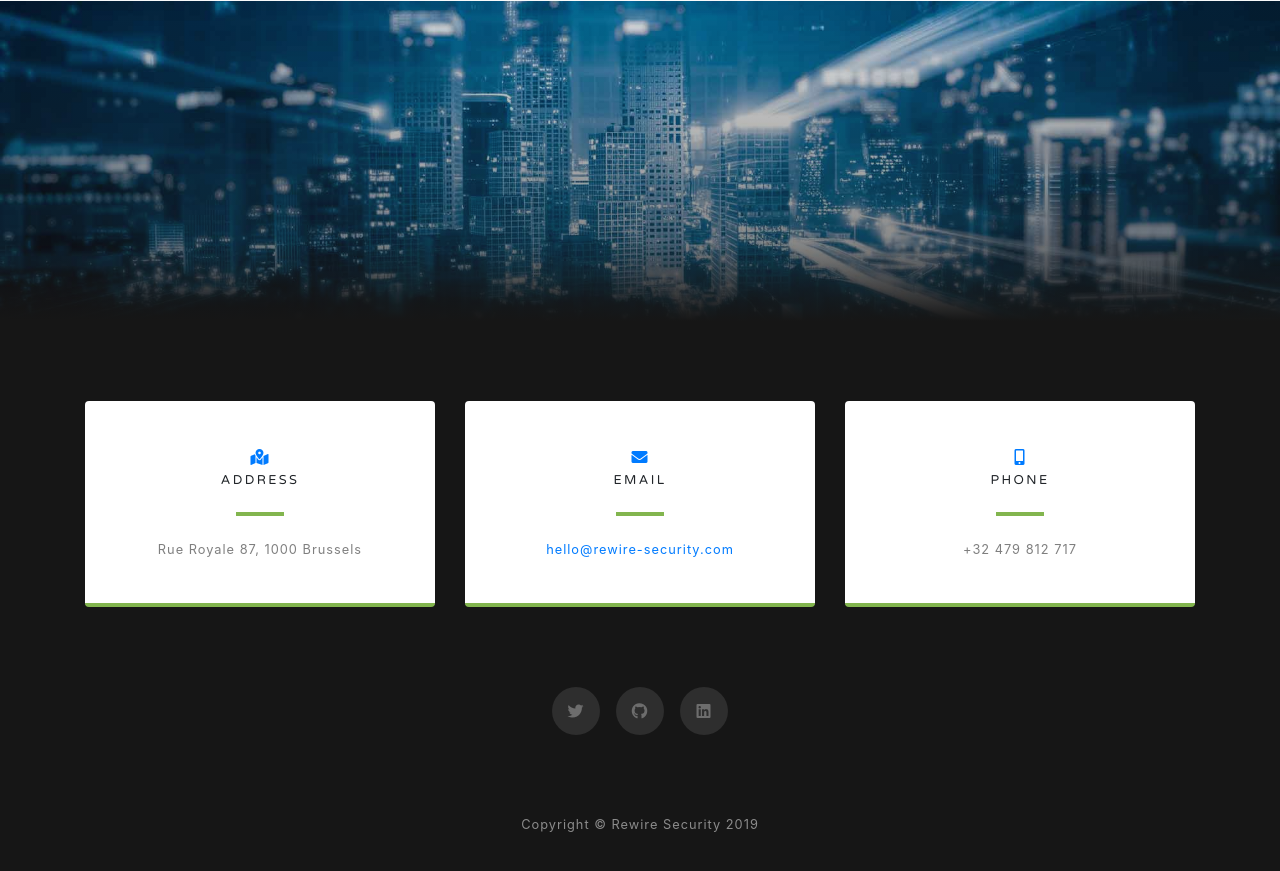
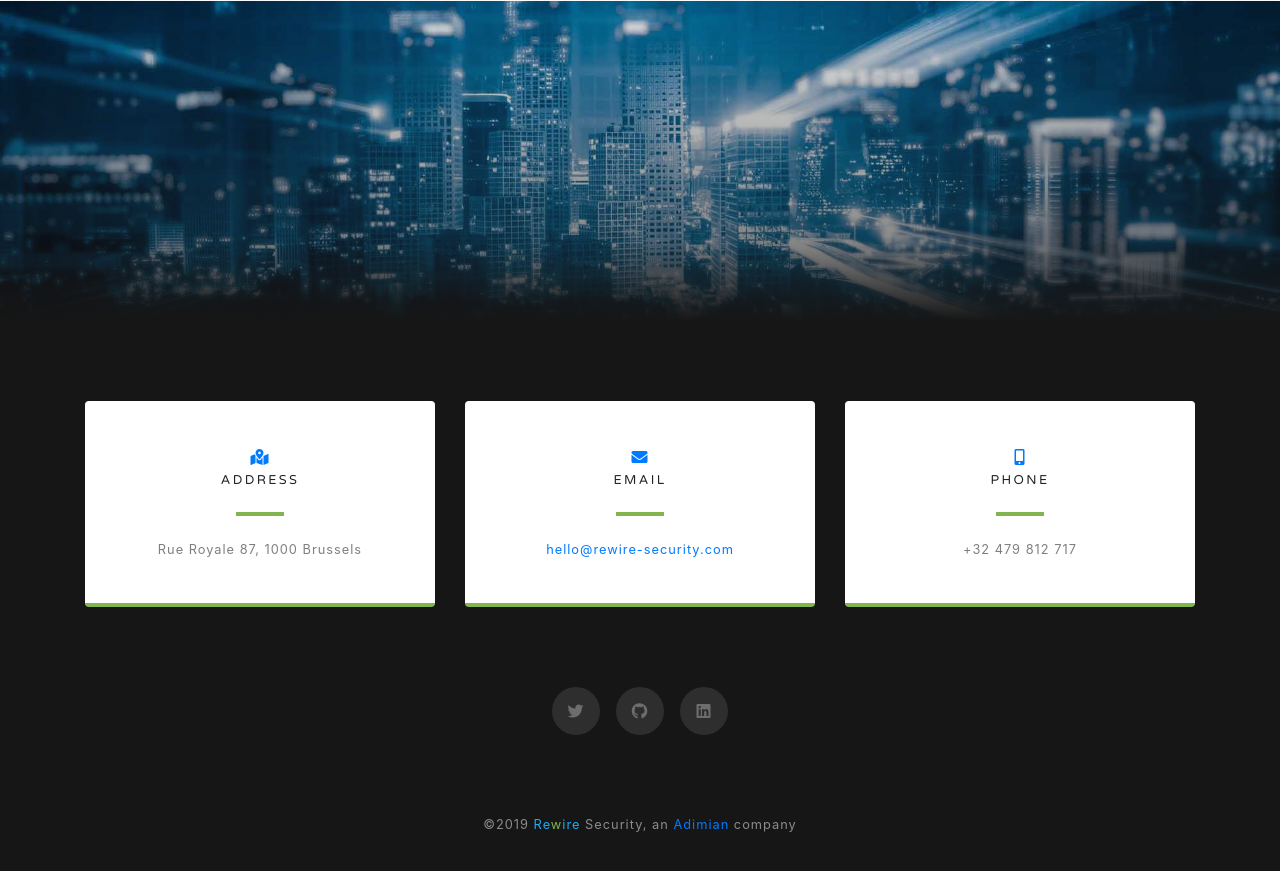
Before and after one commit to rewiresec/rewiresec.github.io, a website with bundled scripts: page index.html in a window 1280 px wide. Shown: the part 3524-4395 px from the top of the page. Built offline with nearby package versions, Linux system fonts and the light colour scheme.

Commit message:
rework copyright

```diff
--- a/index.html
+++ b/index.html
@@ -278,9 +278,7 @@
   <!-- Footer -->
   <footer class="bg-black small text-center text-white-50">
     <div class="container">
-      Copyright &copy; Rewire Security <script>
-        document.write(new Date().getFullYear());
-    </script>
+      &copy;<script>document.write(new Date().getFullYear());</script> <span class="rewire-out">Re<span class="rewire-in">w</span>ire</span> Security, an <a href="https://www.adimian.com">Adimian</a> company
     </div>
   </footer>
 
```
